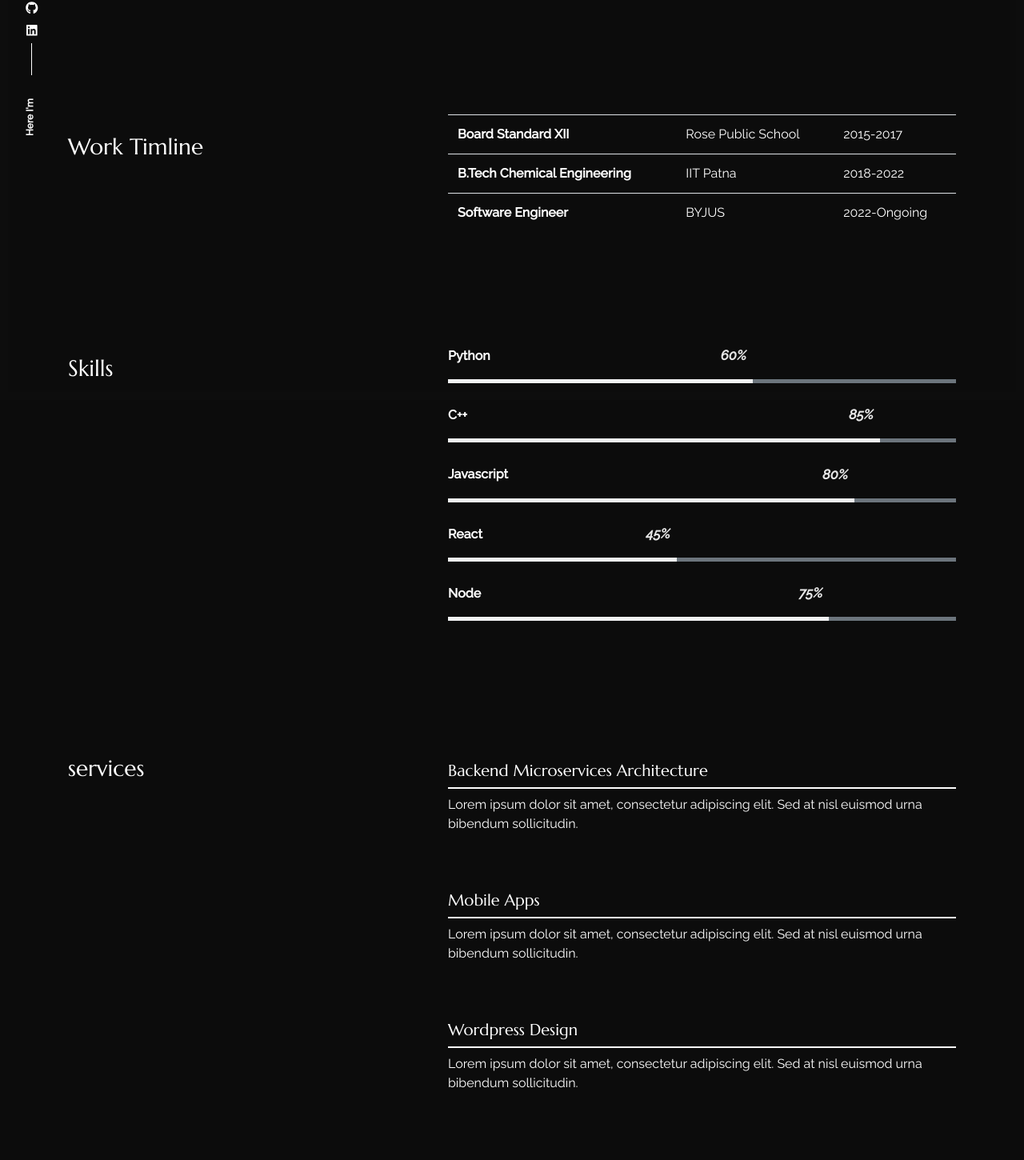
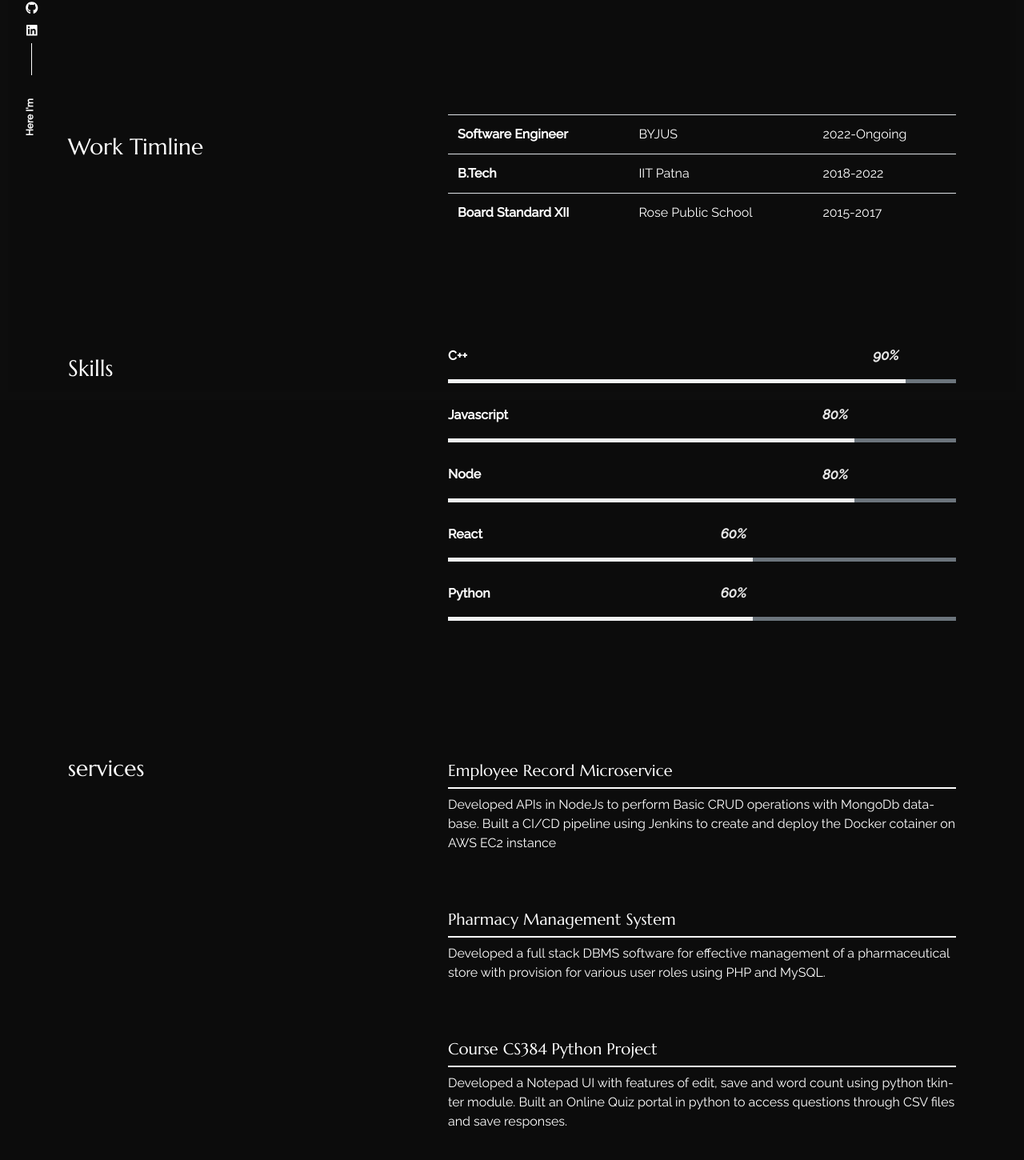
Before and after one commit to Insh72amim/personal-portfolio-amim, a React (Create React App) app: page /about in a window 1280 px wide. Shown: the part 300-1750 px from the top of the page at 80% size. Before the commit the page ends 1706 px from the top, so only its background shows below. Built offline with nearby package versions, Linux system fonts and the light colour scheme.

Commit message:
personal details

```diff
--- a/src/content_option.js
+++ b/src/content_option.js
@@ -24,76 +24,95 @@ const dataabout = {
 };
 const worktimeline = [
     {
-        jobtitle: "Board Standard XII",
-        where: "Rose Public School",
-        date: "2015-2017",
+        jobtitle: "Software Engineer",
+        where: "BYJUS",
+        date: "2022-Ongoing",
     },
     {
-        jobtitle: "B.Tech Chemical Engineering",
+        jobtitle: "B.Tech",
         where: "IIT Patna",
         date: "2018-2022",
     },
     {
-        jobtitle: "Software Engineer",
-        where: "BYJUS",
-        date: "2022-Ongoing",
+        jobtitle: "Board Standard XII",
+        where: "Rose Public School",
+        date: "2015-2017",
     },
 ];
 
 const skills = [
     {
-        name: "Python",
-        value: 60,
-    },
-    {
         name: "C++",
-        value: 85,
+        value: 90,
     },
     {
         name: "Javascript",
         value: 80,
     },
     {
-        name: "React",
-        value: 45,
+        name: "Node",
+        value: 80,
     },
     {
-        name: "Node",
-        value: 75,
+        name: "React",
+        value: 60,
+    },
+    {
+        name: "Python",
+        value: 60,
     },
 ];
 
 const services = [
     {
-        title: "Backend Microservices Architecture",
+        title: "Employee Record Microservice",
         description:
-            "Lorem ipsum dolor sit amet, consectetur adipiscing elit. Sed at nisl euismod urna bibendum sollicitudin.",
+            "Developed APIs in NodeJs to perform Basic CRUD operations with MongoDb database. Built a CI/CD pipeline using Jenkins to create and deploy the Docker cotainer on AWS EC2 instance",
     },
     {
-        title: "Mobile Apps",
+        title: "Pharmacy Management System",
         description:
-            "Lorem ipsum dolor sit amet, consectetur adipiscing elit. Sed at nisl euismod urna bibendum sollicitudin.",
+            "Developed a full stack DBMS software for effective management of a pharmaceutical store with provision for various user roles using PHP and MySQL.",
     },
     {
-        title: "Wordpress Design",
+        title: "Course CS384 Python Project",
         description:
-            "Lorem ipsum dolor sit amet, consectetur adipiscing elit. Sed at nisl euismod urna bibendum sollicitudin.",
+            "Developed a Notepad UI with features of edit, save and word count using python tkinter module. Built an Online Quiz portal in python to access questions through CSV files and save responses.",
     },
 ];
 
 const dataportfolio = [
     {
-        img: "https://picsum.photos/400/?grayscale",
-        desctiption:
-            "The wisdom of life consists in the elimination of non-essentials.",
-        link: "#",
+        img: "https://picsum.photos/400/600/?grayscale",
+        desctiption: "Pharmacy Management System",
+        link: "https://github.com/Insh72amim/Pharmacy-Management-System",
     },
     {
-        img: "https://picsum.photos/400/800/?grayscale",
-        desctiption:
-            "The wisdom of life consists in the elimination of non-essentials.",
-        link: "#",
+        img: "https://picsum.photos/400/300/?grayscale",
+        desctiption: "Rest API NodeJs Unit Test Mocha",
+        link: "https://github.com/Insh72amim/task-api-node-mocha",
     },
+    {
+        img: "https://picsum.photos/400/550/?grayscale",
+        desctiption: "Loop Kitchen : Backend API based on Long Polling",
+        link: "https://github.com/Insh72amim/loop-kitchen",
+    },
+    {
+        img: "https://picsum.photos/400/?grayscale",
+        desctiption: "CS384 : Notepad Application in Python",
+        link: "https://github.com/Insh72amim/tkinter-notepad",
+    },
+    {
+        img: "https://picsum.photos/400/?grayscale",
+        desctiption: "CS384 : Qiuz Application in Python",
+        link: "https://github.com/Insh72amim/quiz-portal",
+    },
+    // {
+    //     img: "https://picsum.photos/400/700/?grayscale",
+    //     desctiption:
+    //         "The wisdom of life consists in the elimination of non-essentials.",
+    //     link: "#",
+    // },
     // {
     //     img: "https://picsum.photos/400/?grayscale",
     //     desctiption:
@@ -112,37 +131,12 @@ const dataportfolio = [
     //         "The wisdom of life consists in the elimination of non-essentials.",
     //     link: "#",
     // },
-    {
-        img: "https://picsum.photos/400/700/?grayscale",
-        desctiption:
-            "The wisdom of life consists in the elimination of non-essentials.",
-        link: "#",
-    },
-
-    {
-        img: "https://picsum.photos/400/600/?grayscale",
-        desctiption:
-            "The wisdom of life consists in the elimination of non-essentials.",
-        link: "#",
-    },
-    {
-        img: "https://picsum.photos/400/300/?grayscale",
-        desctiption:
-            "The wisdom of life consists in the elimination of non-essentials.",
-        link: "#",
-    },
     // {
     //     img: "https://picsum.photos/400/?grayscale",
     //     desctiption:
     //         "The wisdom of life consists in the elimination of non-essentials.",
     //     link: "#",
     // },
-    {
-        img: "https://picsum.photos/400/550/?grayscale",
-        desctiption:
-            "The wisdom of life consists in the elimination of non-essentials.",
-        link: "#",
-    },
     // {
     //     img: "https://picsum.photos/400/?grayscale",
     //     desctiption:
@@ -161,8 +155,6 @@ const contactConfig = {
     YOUR_EMAIL: "amim.insherah@gmail.com",
     YOUR_FONE: "+91 8228894267",
     description: "Feel free to mail me :)",
-    // creat an emailjs.com account
-    // check out this tutorial https://www.emailjs.com/docs/examples/reactjs/
     YOUR_SERVICE_ID: "service_id",
     YOUR_TEMPLATE_ID: "template_id",
     YOUR_USER_ID: "user_id",
```
